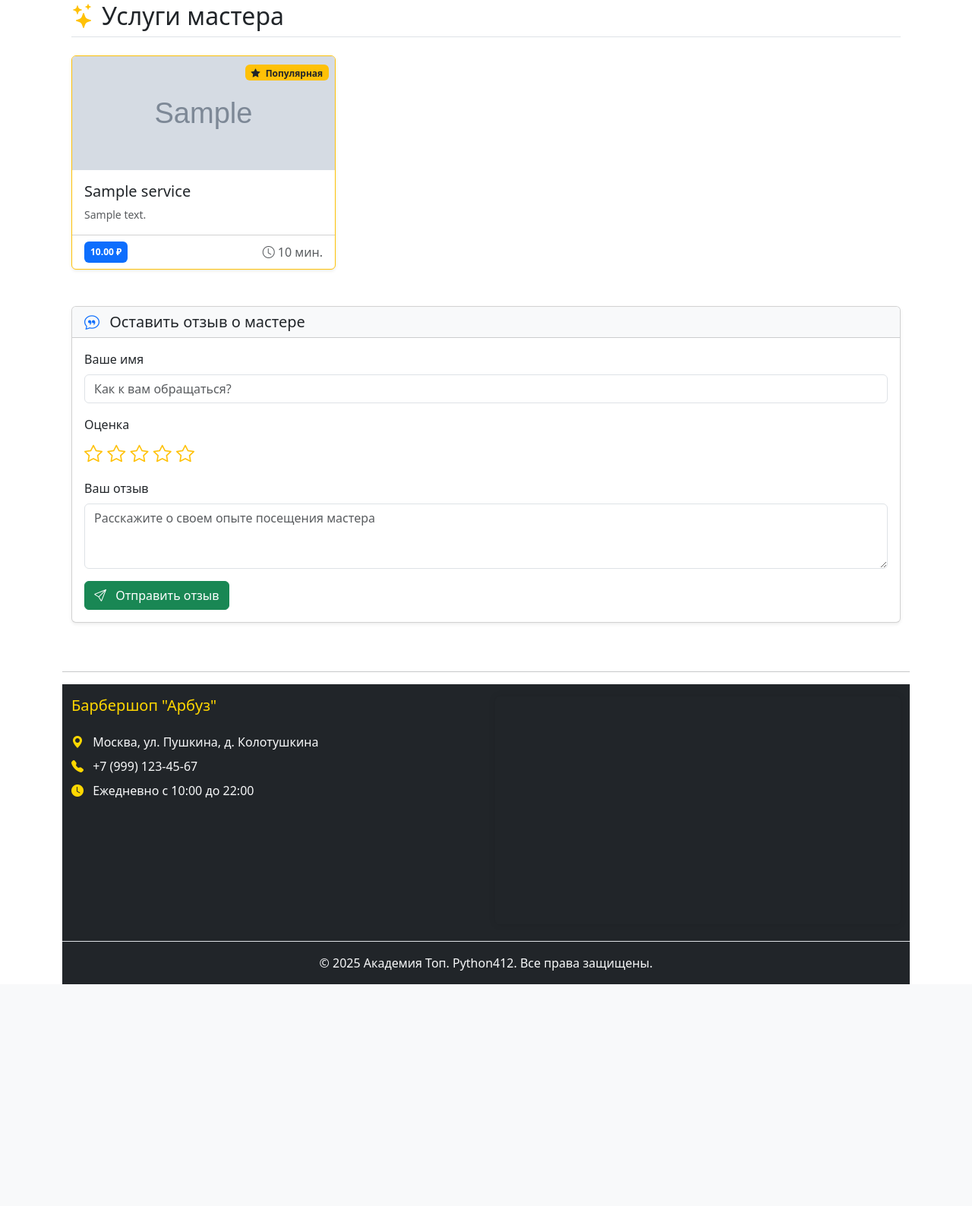
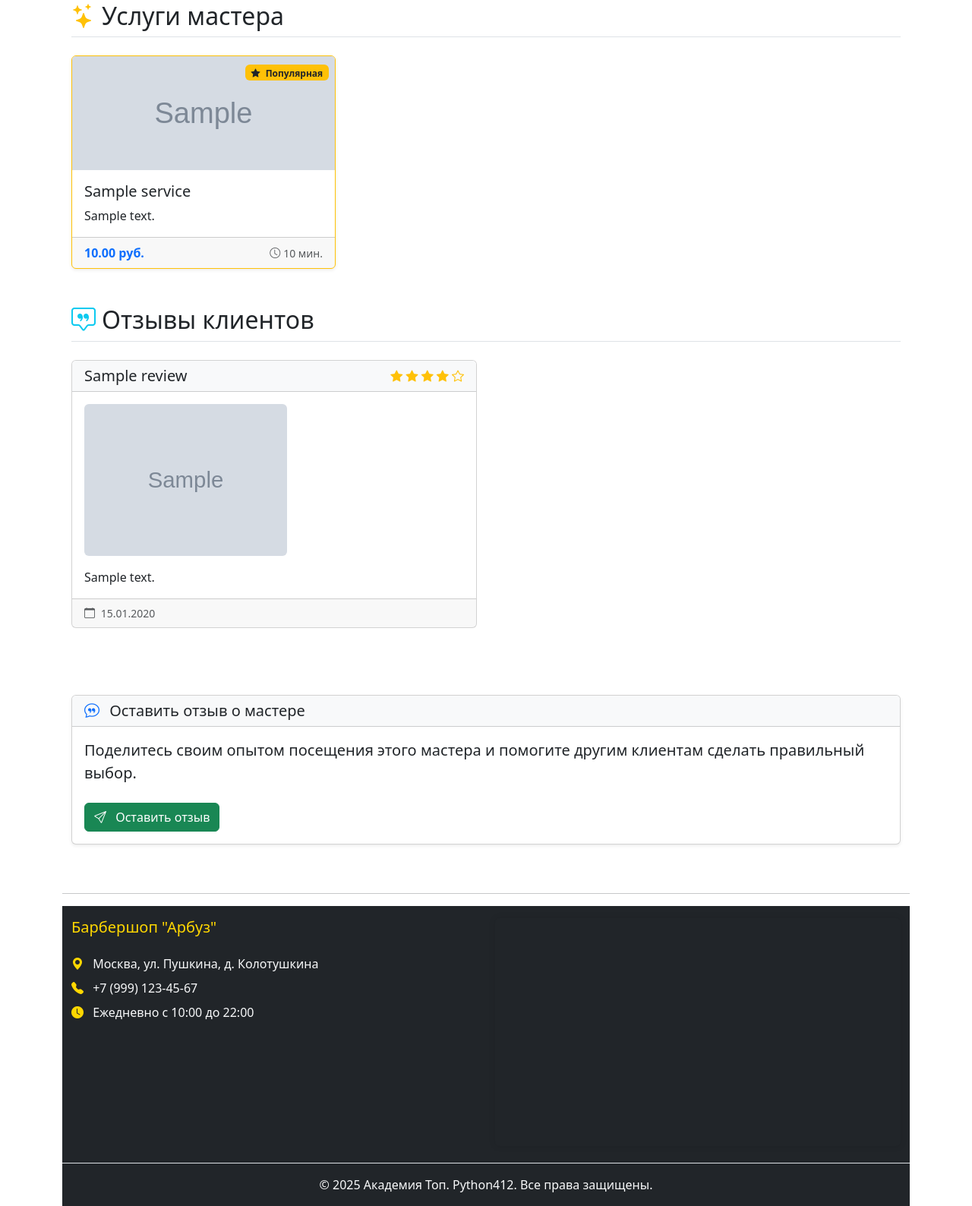
Before and after one commit to VladimirMonin/django_consult_412, a Django app: page /barbershop/masters/1/ in a window 1280 px wide. Shown: the part 510-2098 px from the top of the page at 76% size. Before the commit the page ends 1806 px from the top, so only its background shows below. Run offline with Django 5.2, Linux system fonts and the light colour scheme; tables that the repository leaves empty hold one stand-in row (values such as "Sample post"); grey boxes marked "Sample" are stand-in pictures.

Commit message:
feat: обновлены шаблоны для отображения услуг и мастеров, добавлены карточки отзывов с улучшенной обработкой

```diff
--- a/core/templates/core/master_detail.html
+++ b/core/templates/core/master_detail.html
@@ -81,36 +81,9 @@
             </h2>
 
             {% if services %}
-            <div class="row row-cols-1 row-cols-md-2 row-cols-lg-3 g-4">
-                {% for service in services %}
+            <div class="row row-cols-1 row-cols-md-2 row-cols-lg-3 g-4">            {% for service in services %}
                 <div class="col">
-                    <div class="card h-100 shadow-sm {% if service.is_popular %}border-warning{% endif %}">
-                        {% if service.is_popular %}
-                        <div class="position-absolute top-0 end-0 p-2">
-                            <span class="badge bg-warning text-dark">
-                                <i class="bi bi-star-fill me-1"></i> Популярная
-                            </span>
-                        </div>
-                        {% endif %}
-
-                        {% if service.image %}
-                        <img src="{{ service.image.url }}" alt="{{ service.name }}" class="card-img-top" style="height: 150px; object-fit: cover;">
-                        {% endif %}
-
-                        <div class="card-body">
-                            <h5 class="card-title">{{ service.name }}</h5>
-                            <p class="card-text text-muted small">{{ service.description|truncatewords:15 }}</p>
-                        </div>
-
-                        <div class="card-footer bg-transparent d-flex justify-content-between align-items-center">
-                            <span class="badge bg-primary p-2">
-                                {{ service.price }} ₽
-                            </span>
-                            <span class="text-muted">
-                                <i class="bi bi-clock"></i> {{ service.duration }} мин.
-                            </span>
-                        </div>
-                    </div>
+                    {% include "core/service_card_include.html" with service=service %}
                 </div>
                 {% endfor %}
             </div>
@@ -118,6 +91,29 @@
             <div class="alert alert-info">
                 <i class="bi bi-info-circle me-2"></i> У этого мастера пока не указаны услуги.
             </div>
+            {% endif %}
+        </div>
+    </div>
+
+    <!-- Отзывы о мастере -->
+    <div class="row mt-5">
+        <div class="col-12">
+            <h2 class="mb-4 border-bottom pb-2">
+                <i class="bi bi-chat-square-quote text-info me-2"></i>Отзывы клиентов
+            </h2>
+
+            {% if reviews %}
+                <div class="row">
+                    {% for review in reviews %}
+                        <div class="col-md-6 mb-4">
+                            {% include "core/review_card_include.html" with review=review %}
+                        </div>
+                    {% endfor %}
+                </div>
+            {% else %}
+                <div class="alert alert-light">
+                    <p class="mb-0">У этого мастера ещё нет отзывов. Будьте первым, кто оставит отзыв!</p>
+                </div>
             {% endif %}
         </div>
     </div>
@@ -133,55 +129,19 @@
                     </h3>
                 </div>
                 <div class="card-body">
-                    <form>
-                        <div class="mb-3">
-                            <label for="name" class="form-label">Ваше имя</label>
-                            <input type="text" class="form-control" id="name" placeholder="Как к вам обращаться?">
-                        </div>
-                        <div class="mb-3">
-                            <label for="rating" class="form-label">Оценка</label>
-                            <div class="rating-stars fs-4">
-                                <i class="bi bi-star text-warning" role="button"></i>
-                                <i class="bi bi-star text-warning" role="button"></i>
-                                <i class="bi bi-star text-warning" role="button"></i>
-                                <i class="bi bi-star text-warning" role="button"></i>
-                                <i class="bi bi-star text-warning" role="button"></i>
-                            </div>
-                        </div>
-                        <div class="mb-3">
-                            <label for="review" class="form-label">Ваш отзыв</label>
-                            <textarea class="form-control" id="review" rows="3" placeholder="Расскажите о своем опыте посещения мастера"></textarea>
-                        </div>
-                        <button type="submit" class="btn btn-success">
-                            <i class="bi bi-send me-2"></i> Отправить отзыв
-                        </button>
-                    </form>
+                    <p class="lead mb-4">Поделитесь своим опытом посещения этого мастера и помогите другим клиентам сделать правильный выбор.</p>
+
+                    <a href="{% url 'create_review' %}?master_id={{ master.id }}" class="btn btn-success">
+                        <i class="bi bi-send me-2"></i> Оставить отзыв
+                    </a>
                 </div>
             </div>
         </div>
     </div>
 </div>
 
-<!-- Простенький JS для работы рейтинга (можно добавить в блок scripts) -->
+<!-- Блок скриптов и стилей удален, так как функциональность перенесена в специальный шаблон отзывов -->
 {% block extra_scripts %}
-<script>
-document.addEventListener('DOMContentLoaded', function() {
-    const stars = document.querySelectorAll('.rating-stars i');
-
-    stars.forEach((star, index) => {
-        star.addEventListener('click', () => {
-            stars.forEach((s, i) => {
-                if (i <= index) {
-                    s.classList.remove('bi-star');
-                    s.classList.add('bi-star-fill');
-                } else {
-                    s.classList.remove('bi-star-fill');
-                    s.classList.add('bi-star');
-                }
-            });
-        });
-    });
-});
-</script>
+<!-- Пустой блок для совместимости -->
 {% endblock %}
 {% endblock content %}
```
Also changed, not shown: core/templates/core/landing.html (+14 -19 lines).
